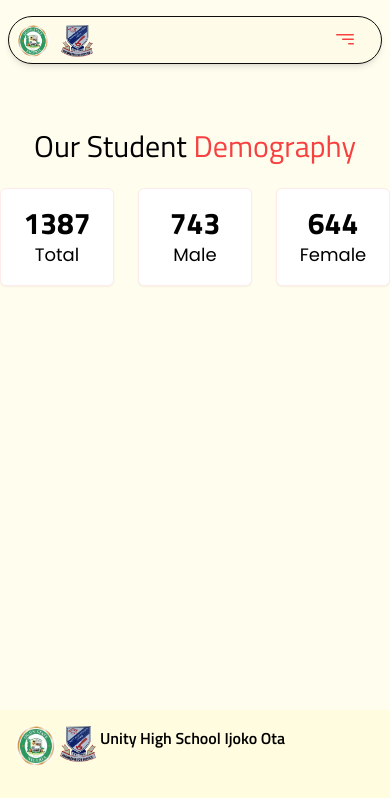
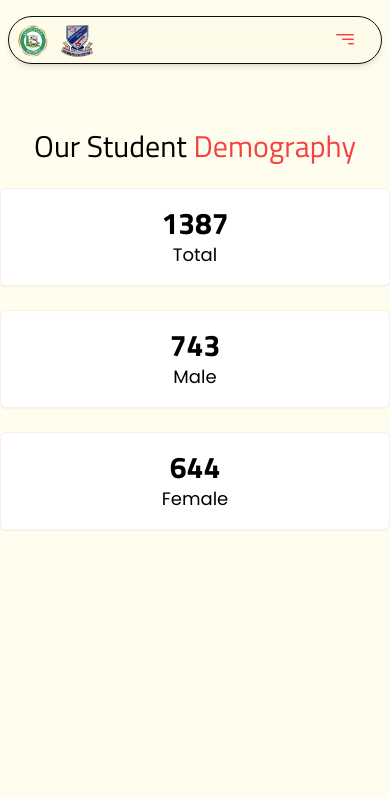
Before and after one commit to OlaiwonAbdullahi/UnityHighSch-v2, a React (Vite) app: page /demo in a window 390 px wide. Shown: the top 798 px of the page. Built offline with nearby package versions, Linux system fonts and the light colour scheme.

Commit message:
update Demography.jsx

```diff
--- a/src/components/Demography.jsx
+++ b/src/components/Demography.jsx
@@ -7,7 +7,7 @@ const Demography = () => {
         {" "}
         Our Student <span className=" text-secondary">Demography</span>{" "}
       </h2>
-      <div className="flex justify-around gap-6 w-full md:w-3/4">
+      <div className="flex flex-col md:flex-row justify-around gap-6 w-full md:w-3/4">
         <div className="border border-primary basis-1/3 rounded-md p-4 flex flex-col items-center justify-center shadow-sm bg-white">
           <h2 className="text-3xl font-bold font-titalium">1387</h2>
           <span className="text-lg font-poppins">Total</span>
```
